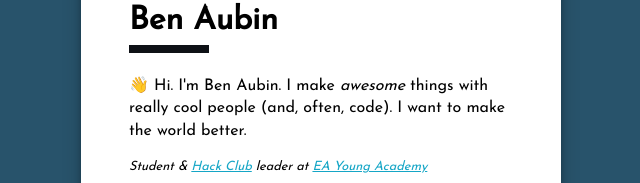
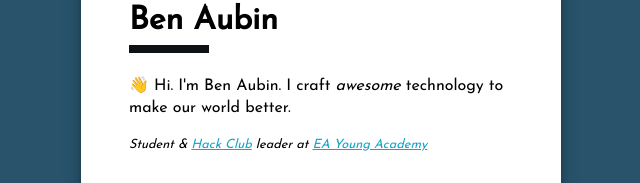
Before and after one commit to benaubin/benaubin.com, a Next.js app: page / in a window 1280 px wide. Shown: the part 480-663 px from the top of the page, without its empty margins (319-959 px from the left). Built offline with nearby package versions, Linux system fonts and the light colour scheme.

Commit message:
Update index.tsx

```diff
--- a/pages/index.tsx
+++ b/pages/index.tsx
@@ -12,9 +12,8 @@ const Home = () => (
       <h1>Ben Aubin</h1>
 
       <p>
-        👋 Hi. I'm Ben Aubin. I make <i>awesome</i> things with really cool people
-        (and, often, code).
-        I want to make the world better.
+        👋 Hi. I'm Ben Aubin. I craft <i>awesome</i> technology
+        to make our world better.
       </p>
 
       <i style={{fontSize: "0.8em"}}>
```
